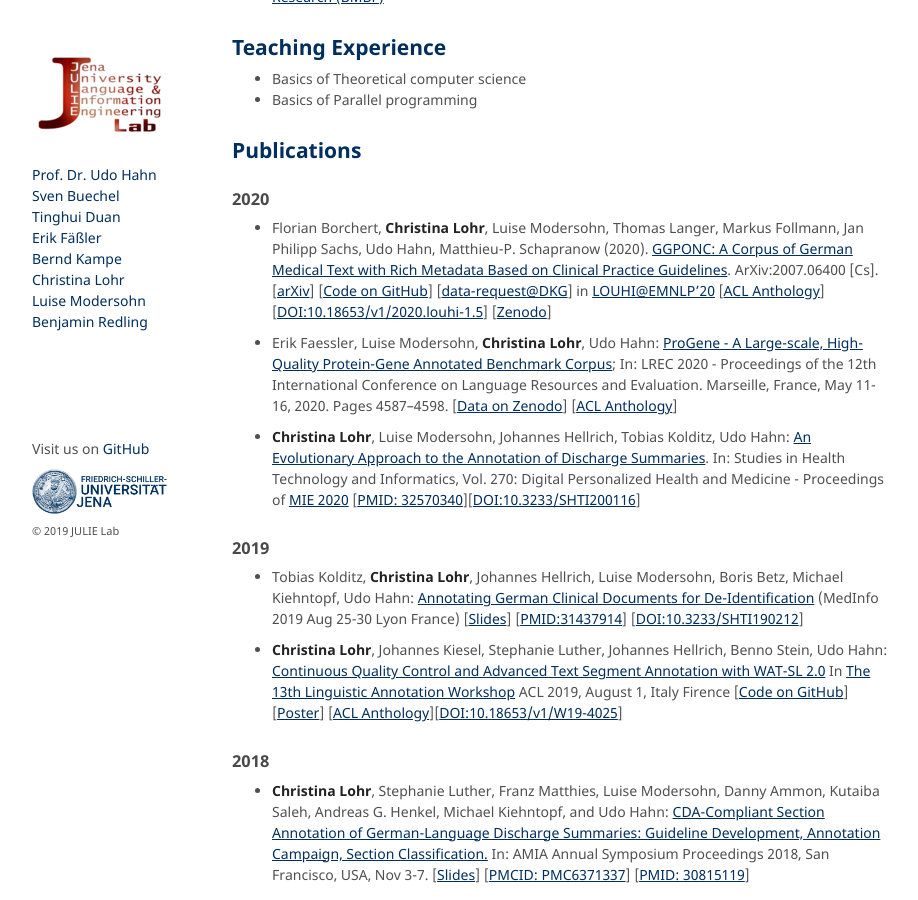
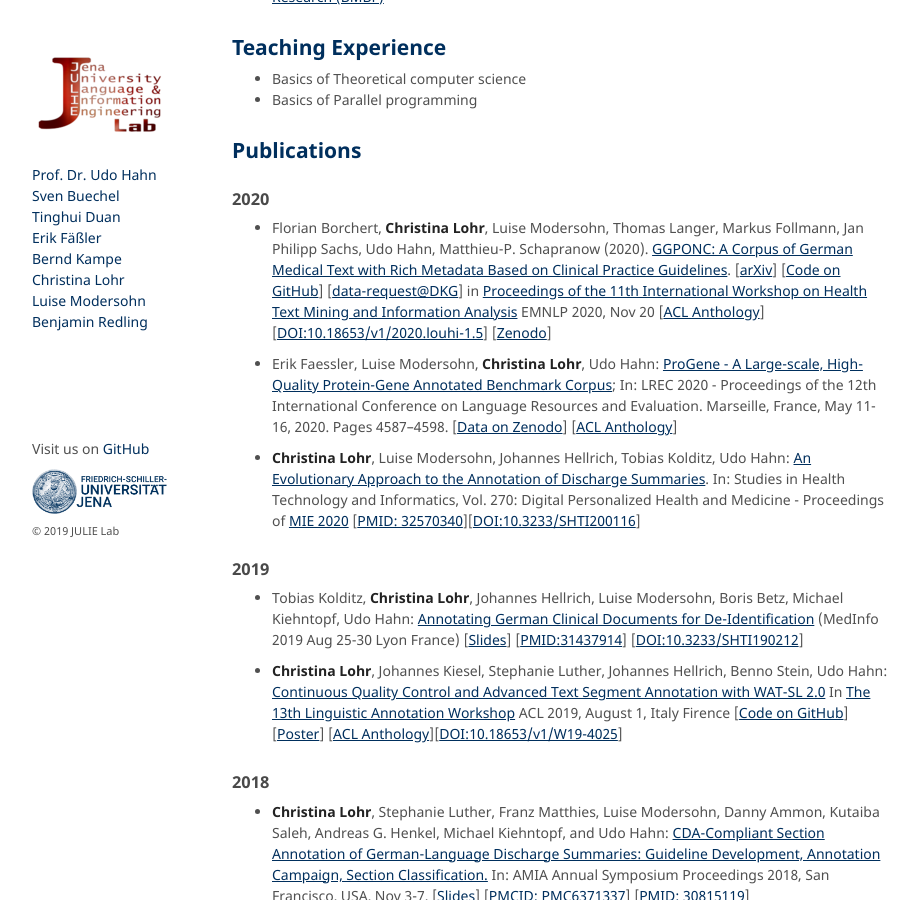
Before and after one commit to JULIELab/JULIELab.github.io, a Jekyll site: the page built from Staff/Lohr/index.md, in a window 1280 px wide and 900 px high, scrolled down 774 px. Shown: the whole window, without its empty margins (178-1096 px from the left). Built offline with Jekyll 4.4.1, drawn with Linux system fonts in a browser that asks for light colours; our own code applies the rules of GitHub Pages for plain Markdown files.

Commit message:
Update index.md

```diff
--- a/Staff/Lohr/index.md
+++ b/Staff/Lohr/index.md
@@ -16,7 +16,6 @@
 * 2007 - 2012: Studies of Applied Computer Science at the [Chemnitz University of Technology](https://www.tu-chemnitz.de/) (Bachelor of Science)
 
 ## Research Interests
-
 * Clinical Natural Language Processing
 
 ## Projects Involved
@@ -31,7 +30,7 @@
 
 ### 2020
 
-* Florian Borchert, **Christina Lohr**, Luise Modersohn, Thomas Langer, Markus Follmann, Jan Philipp Sachs, Udo Hahn, Matthieu-P. Schapranow (2020). [GGPONC: A Corpus of German Medical Text with Rich Metadata Based on Clinical Practice Guidelines](https://www.aclweb.org/anthology/2020.louhi-1.5.pdf). ArXiv:2007.06400 [Cs]. [[arXiv](http://arxiv.org/abs/2007.06400)] [[Code on GitHub](https://github.com/JULIELab/GGPOnc)] [[data-request@DKG](https://www.leitlinienprogramm-onkologie.de/projekte/ggponc-english/)] in [LOUHI@EMNLP'20](https://louhi2020.fbk.eu/) [[ACL Anthology](https://www.aclweb.org/anthology/2020.louhi-1.5/)] [[DOI:10.18653/v1/2020.louhi-1.5](https://doi.org/10.18653/v1/2020.louhi-1.5)] [[Zenodo](https://zenodo.org/record/4067994)]
+* Florian Borchert, **Christina Lohr**, Luise Modersohn, Thomas Langer, Markus Follmann, Jan Philipp Sachs, Udo Hahn, Matthieu-P. Schapranow (2020). [GGPONC: A Corpus of German Medical Text with Rich Metadata Based on Clinical Practice Guidelines](https://www.aclweb.org/anthology/2020.louhi-1.5.pdf). [[arXiv](http://arxiv.org/abs/2007.06400)] [[Code on GitHub](https://github.com/JULIELab/GGPOnc)] [[data-request@DKG](https://www.leitlinienprogramm-onkologie.de/projekte/ggponc-english/)] in [Proceedings of the 11th International Workshop on Health Text Mining and Information Analysis](https://louhi2020.fbk.eu/) EMNLP 2020, Nov 20 [[ACL Anthology](https://www.aclweb.org/anthology/2020.louhi-1.5/)] [[DOI:10.18653/v1/2020.louhi-1.5](https://doi.org/10.18653/v1/2020.louhi-1.5)] [[Zenodo](https://zenodo.org/record/4067994)]
 
 * Erik Faessler, Luise Modersohn, **Christina Lohr**, Udo Hahn: [ProGene - A Large-scale, High-Quality Protein-Gene Annotated Benchmark Corpus](http://www.lrec-conf.org/proceedings/lrec2020/pdf/2020.lrec-1.564.pdf); In: LREC 2020 - Proceedings of the 12th International Conference on Language Resources and Evaluation. Marseille, France, May 11-16, 2020. Pages 4587--4598. [[Data on Zenodo](https://zenodo.org/record/3698568)] [[ACL Anthology](https://www.aclweb.org/anthology/2020.lrec-1.564/)]
 
```
